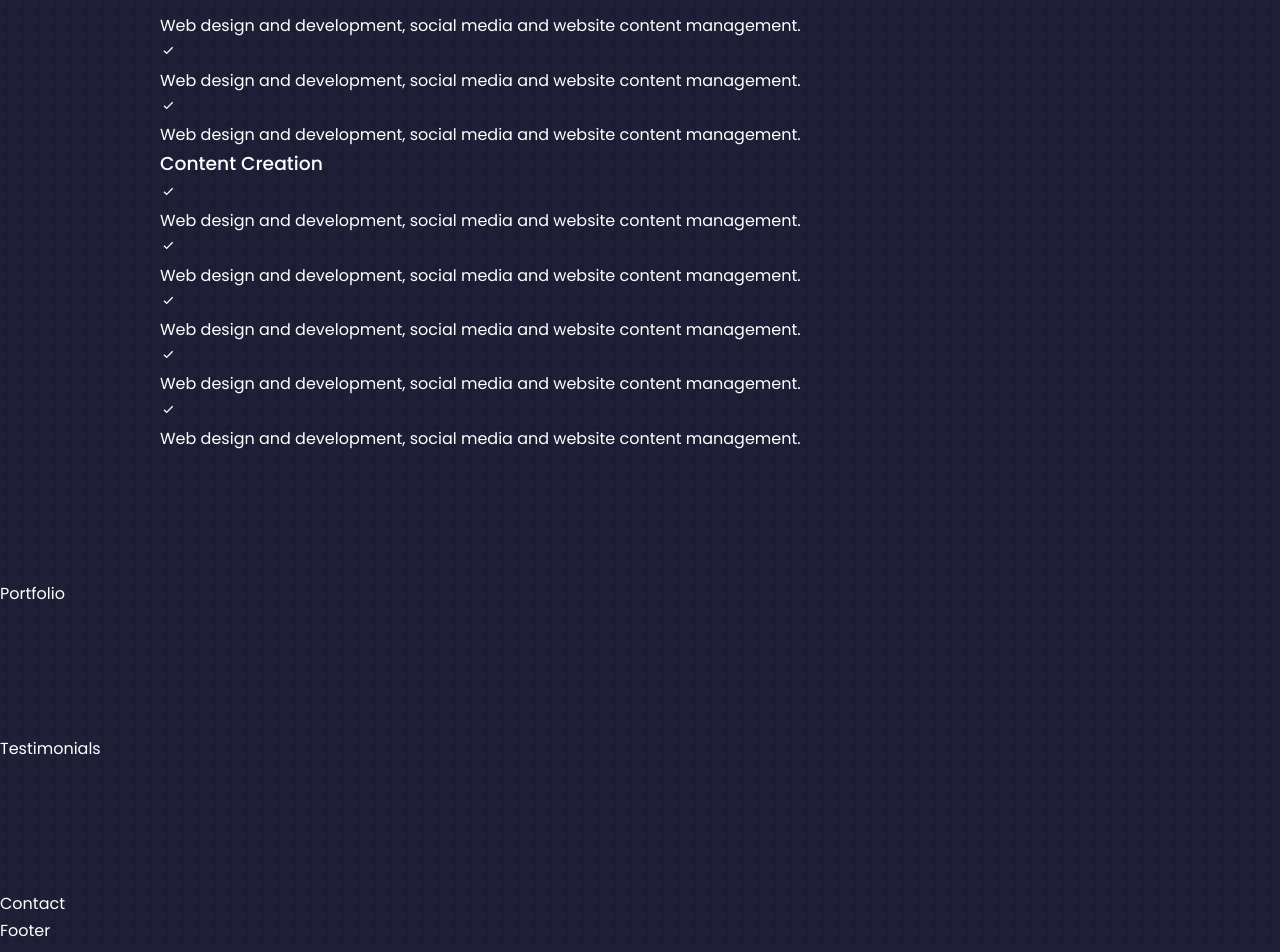
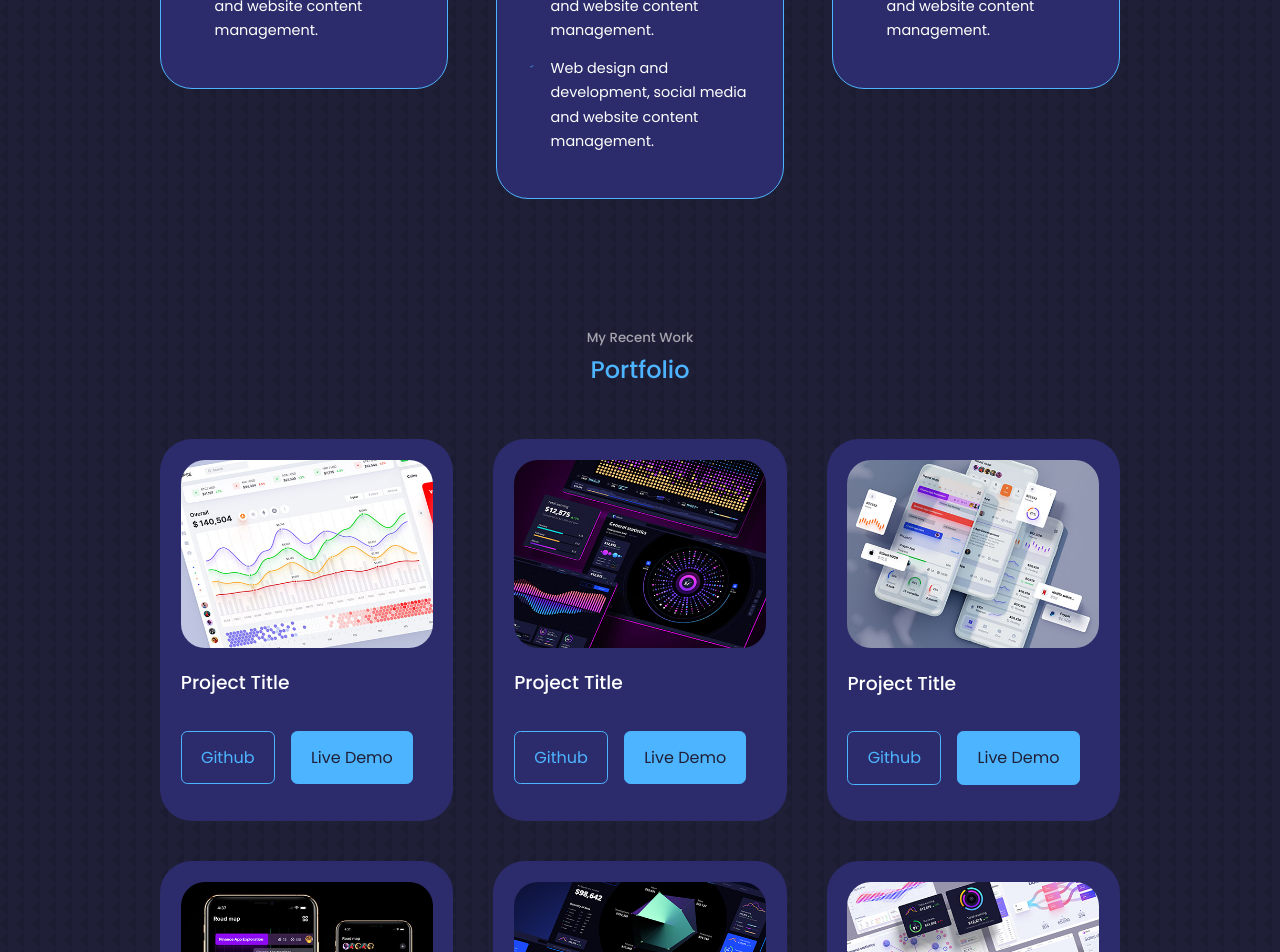
Before and after one commit to SoumayaMM95/react-portfolio, a React (Create React App) app: page / in a window 1280 px wide. Shown: the part 3020-3972 px from the top of the page. Built offline with nearby package versions, Linux system fonts and the light colour scheme.

Commit message:
services and portfolio

```diff
--- a/src/Components/portfolio/Portfolio.jsx
+++ b/src/Components/portfolio/Portfolio.jsx
@@ -1,9 +1,85 @@
 import React from 'react'
 import './portfolio.css'
+import IMG1 from '../../assets/portfolio1.jpg'
+import IMG2 from '../../assets/portfolio2.jpg'
+import IMG3 from '../../assets/portfolio3.jpg'
+import IMG4 from '../../assets/portfolio4.jpg'
+import IMG5 from '../../assets/portfolio5.png'
+import IMG6 from '../../assets/portfolio6.jpg'
+
+
+const data = [
+  {
+    id: 1,
+    image: IMG1,
+    title: 'Project Title',
+    github: 'https://github.com',
+    demo: 'https://dribbble.com'
+  },
+  {
+    id: 2,
+    image: IMG2,
+    title: 'Project Title',
+    github: 'https://github.com',
+    demo: 'https://dribbble.com'
+  },
+  {
+    id: 3,
+    image: IMG3,
+    title: 'Project Title',
+    github: 'https://github.com',
+    demo: 'https://dribbble.com'
+  },
+  {
+    id: 4,
+    image: IMG4,
+    title: 'Project Title',
+    github: 'https://github.com',
+    demo: 'https://dribbble.com'
+  },
+  {
+    id: 5,
+    image: IMG5,
+    title: 'Project Title',
+    github: 'https://github.com',
+    demo: 'https://dribbble.com'
+  },
+  {
+    id: 6,
+    image: IMG6,
+    title: 'Project Title',
+    github: 'https://github.com',
+    demo: 'https://dribbble.com'
+  },
+]
+
+
 
 const Portfolio = () => {
   return (
-    <section id='portfolio'>Portfolio</section>
+    <section id='portfolio'>
+      <h5>My Recent Work</h5>
+      <h2>Portfolio</h2>
+
+      <div className="container portfolio__container">
+        {
+          data.map(({id, image, title, github, demo}) => {
+            return(
+              <article key={id} className='portfolio__item'>
+                <div className="portfolio__item_img">
+                  <img src={image} alt={title} />
+                </div>
+                <h3>{title}</h3>
+                <div className="portfolio__item_links">
+                  <a href={github} className='btn' target='_blank'>Github</a>
+                  <a href={demo} className='btn btn-primary' target='_blank'>Live Demo</a>
+                </div>
+              </article>
+            )
+          })
+        }
+      </div>
+    </section>
   )
 }
 
--- a/src/Components/portfolio/portfolio.css
+++ b/src/Components/portfolio/portfolio.css
@@ -0,0 +1,51 @@
+.portfolio__container{
+    display: grid;
+    grid-template-columns: repeat(3, 1fr);
+    gap: 2.5rem;
+}
+.portfolio__item{
+    background: var(--color-bg-variant);
+    padding: 1.3rem;
+    border-radius: 2rem;
+    transition: var(--transition);
+}
+.portfolio__item:hover{
+    border: 1px solid var(--color-primary-variant);
+    background: transparent;
+}
+.portfolio__item_img{
+    border-radius: 1.5rem;
+    overflow: hidden;
+}
+.portfolio__item h3{
+    margin: 1.2rem 0 2rem;
+}
+.portfolio__item_links{
+    display: flex;
+    gap: 1rem;
+    margin-bottom: 1rem;
+}
+
+
+
+
+
+/* ============ Media Queries(medium devices) ============*/
+
+@media screen and (max-width: 1024px) {
+    .portfolio__container{
+        grid-template-columns: 1fr 1fr;
+        gap: 1.6rem;
+    }
+
+ }
+
+
+ /* ============ Media Queries(small devices) ============*/
+
+ @media screen and (max-width: 600px) {
+     .portfolio__container{
+         grid-template-columns: 1fr;
+         gap: 1.2rem;
+     }
+ }
--- a/src/Components/services/Services.jsx
+++ b/src/Components/services/Services.jsx
@@ -15,15 +15,6 @@
           </div>
 
           <ul className='service__list'>
-            <li>
-              <BiCheck className='service__icon'/>
-              <p>Web design and development, social media and website content management.</p>
-            </li>
-
-            <li>
-              <BiCheck className='service__icon'/>
-              <p>Web design and development, social media and website content management.</p>
-            </li>
 
             <li>
               <BiCheck className='service__icon'/>
--- a/src/Components/services/services.css
+++ b/src/Components/services/services.css
@@ -0,0 +1,69 @@
+.service__container{
+    display: grid;
+    grid-template-columns: repeat(3, 1fr);
+    gap: 3rem;
+}
+.service{
+    background: var(--color-bg-variant);
+    border-radius: 0 0 2rem 2rem;
+    border: 1px solid var(--color-primary);
+    height: fit-content;
+    transition: var(--transition);
+}
+
+.service:hover{
+    background: transparent;
+    border-color: var(--color-primary-variant);
+    cursor: default;
+}
+.service__head{
+    background: var(--color-primary);
+    padding: 2rem;
+    border-radius: 0 0 2rem 2rem;
+    box-sizing: 0 2rem 1rem rgba(0, 0, 0, 0.1);
+}
+.service__head h3{
+    color: var(--color-bg);
+    font-size: 1rem;
+    text-align: center;
+}
+.service__list{
+    padding: 2rem;
+}
+.service__list li{
+    display: flex;
+    gap: 1rem;
+    margin-bottom: 0.8rem;
+}
+.service__icon{
+    color: var(--color-primary);
+    margin-top: 2px;
+}
+
+.service__list p{
+    font-size: 0.9rem;
+}
+
+
+
+/* ============ Media Queries(medium devices) ============*/
+
+@media screen and (max-width: 1024px) {
+   .service__container{
+       grid-template-columns: 1fr 1fr;
+       gap: 2rem;
+   }
+   .service{
+       height: auto;
+   }
+}
+
+
+/* ============ Media Queries(small devices) ============*/
+
+@media screen and (max-width: 600px) {
+    .service__container{
+        grid-template-columns: 1fr;
+        gap: 1.5rem;
+    }
+}
```
